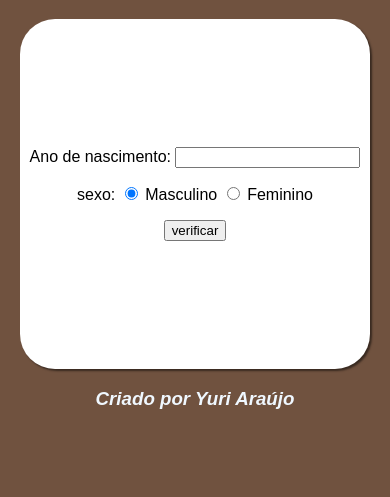
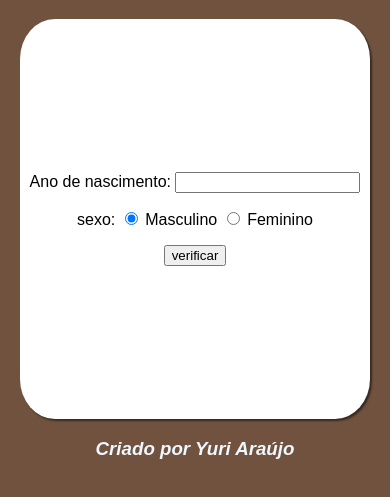
Before and after one commit to sempiternus-bit/howold, a plain HTML site: page index.html in a window 390 px wide. Shown: the part 69-566 px from the top of the page. Drawn offline with Linux system fonts and the light colour scheme.

Commit message:
Update style.css

```diff
--- a/style.css
+++ b/style.css
@@ -60,7 +60,7 @@ footer{
 
         display: flex;
         max-width: 350px;
-        max-height: 350px;
+        max-height: 400px;
         background: white;
         border-radius: 10%;
         flex-direction: column;
```
